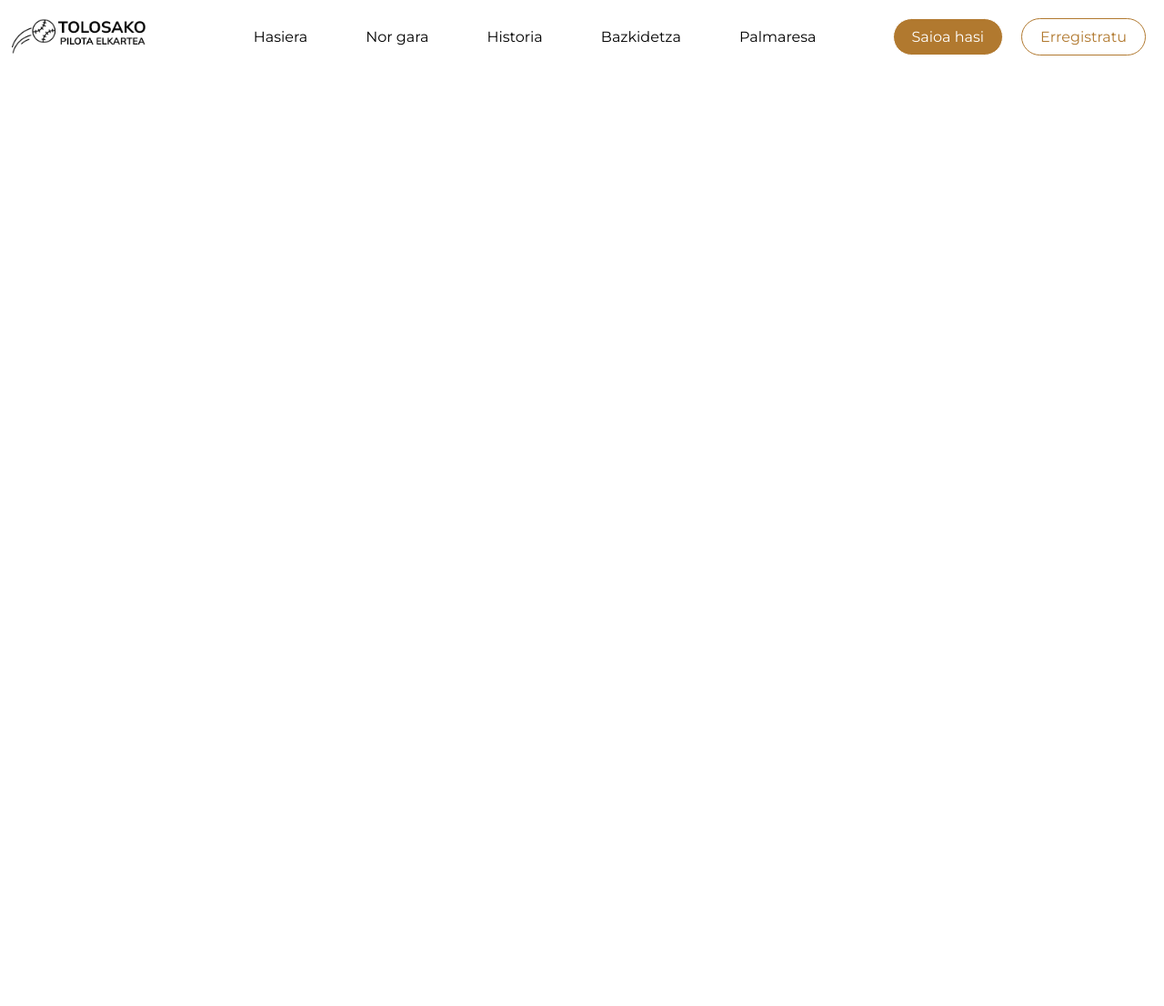
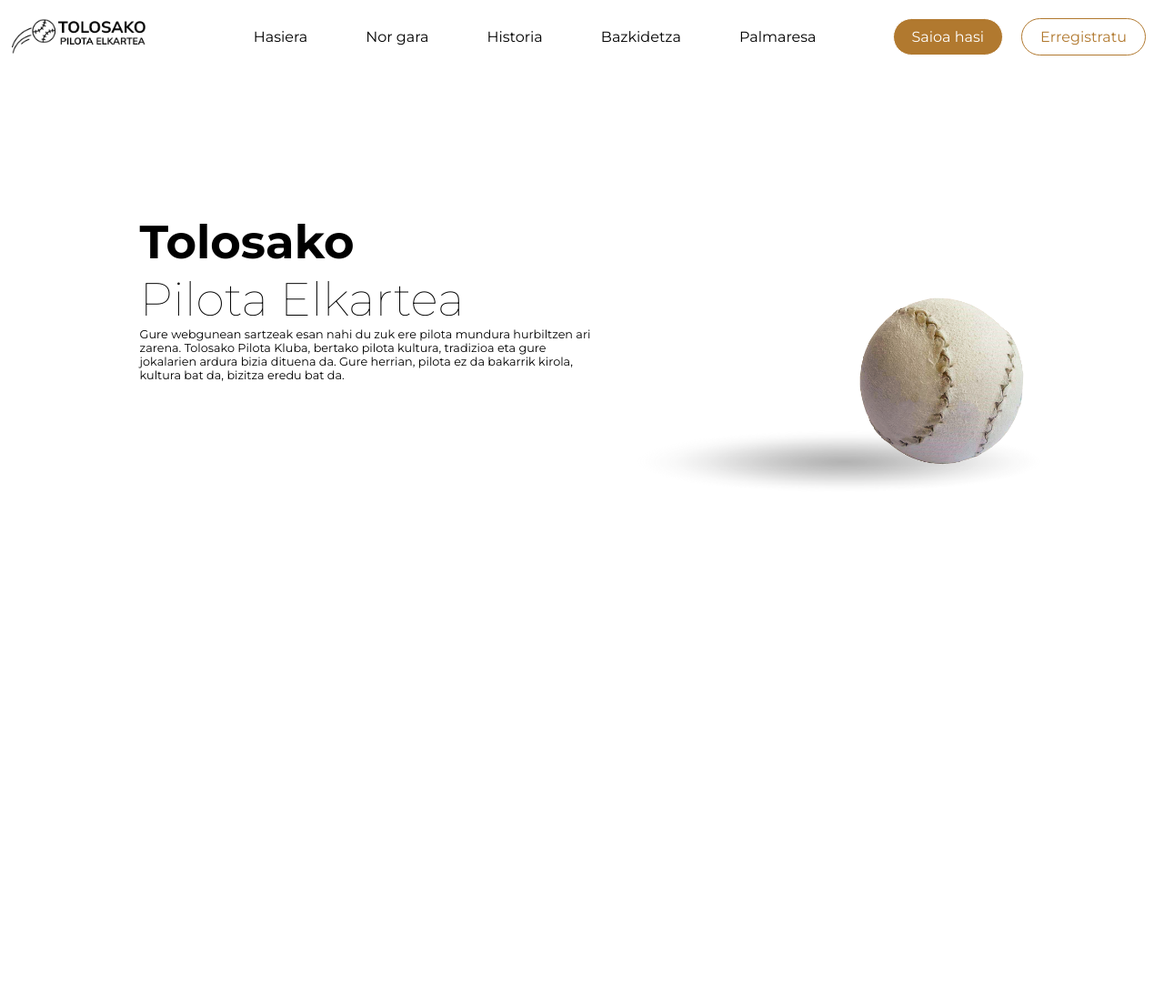
Before and after one commit to 1ag3unaxazpi/TolosaPilotaElkartea, a PHP site: page / in a window 1280 px wide. Shown: the top 1106 px of the page at 91% size. Before the commit the page ends 61 px from the top, so only its background shows below. Run offline with PHP 8.4, Linux system fonts and the light colour scheme.

Commit message:
Orrialde nagusia, lehen ikuspegia

```diff
--- a/css/styles.css
+++ b/css/styles.css
@@ -6,7 +6,7 @@ body{
     margin: 0px;
     display: flex;
     flex-direction: column;
-    height: 100vh;
+    min-height: 100vh;
     justify-content: stretch;
     font-family: Montserrat;
 }
@@ -99,6 +99,27 @@ main{
     flex-grow: 1;
 }
 
+.main-sarrera{
+    display: flex;
+    flex-direction: column;
+    height: 90vh;
+    background-image: url(../resources/fondo_pilota.png);
+    background-repeat: no-repeat;
+    background-size: 80%;
+    background-position: top right;
+    padding: 12vw;
+}
+
+.main-sarrera-h1{
+    font-size: 4vw;
+    font-weight: lighter;
+}
+
+.main-sarrera-desc{
+    max-width: 40vw;
+    font-size: 1vw;
+}
+
 footer{
     height: 15vh;
 }
--- a/index.html
+++ b/index.html
@@ -27,7 +27,17 @@
         </div>
     </header>
     <main>
+        <div class="main-sarrera">
+            <div class="main-sarrera-h1">
+                <b>Tolosako</b> <br>Pilota Elkartea
+            </div>
+            <div class="main-sarrera-desc">
+                Gure webgunean sartzeak esan nahi du zuk ere pilota mundura hurbiltzen ari zarena. Tolosako Pilota Kluba, bertako pilota kultura, tradizioa eta gure jokalarien ardura bizia dituena da. Gure herrian, pilota ez da bakarrik kirola, kultura bat da, bizitza eredu bat da.
+            </div>
+        </div>
+        <div>
 
+        </div>
     </main>
     <footer>
 
```
Also changed, not shown: resources/fondo_pilota.png (added).
